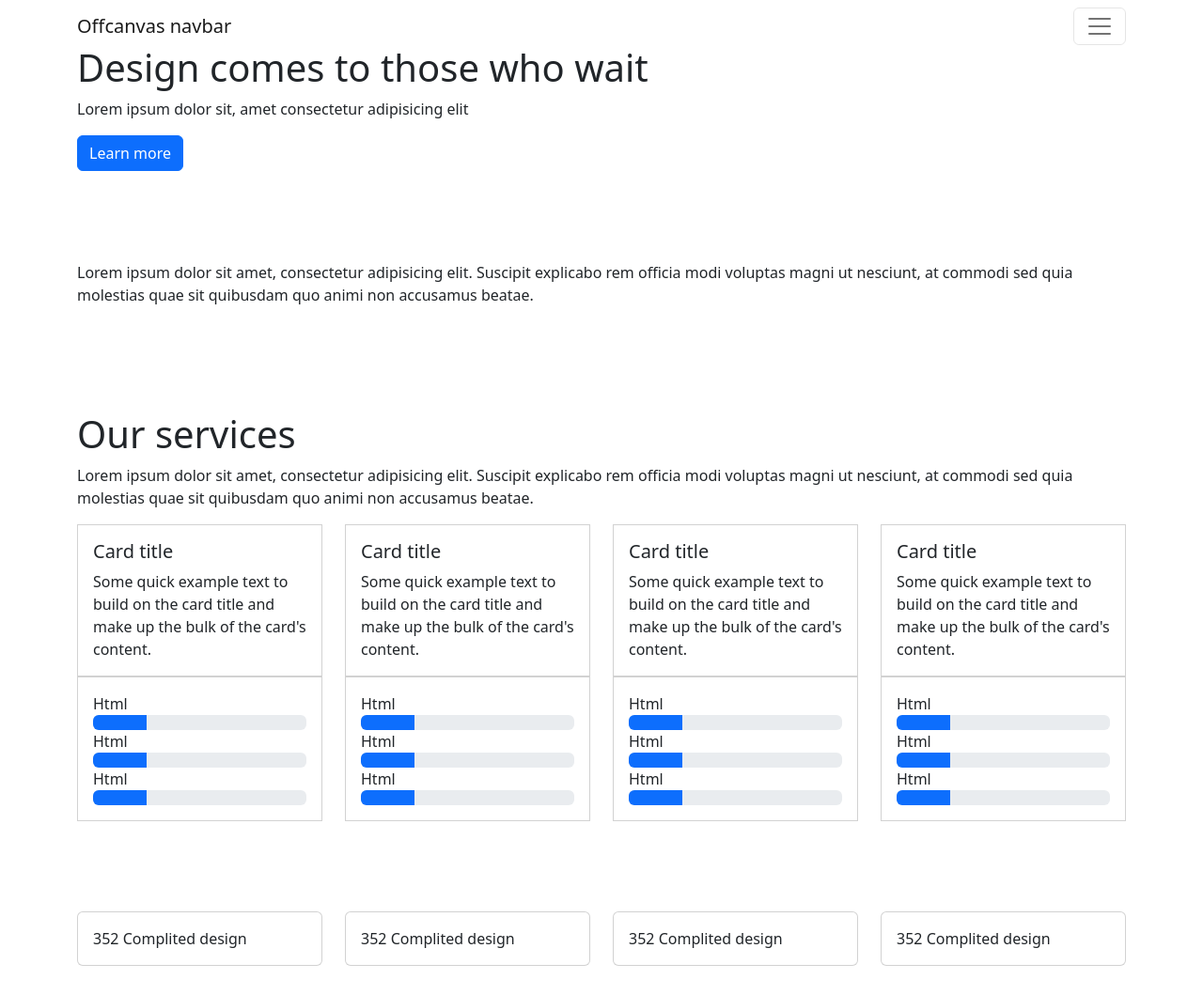
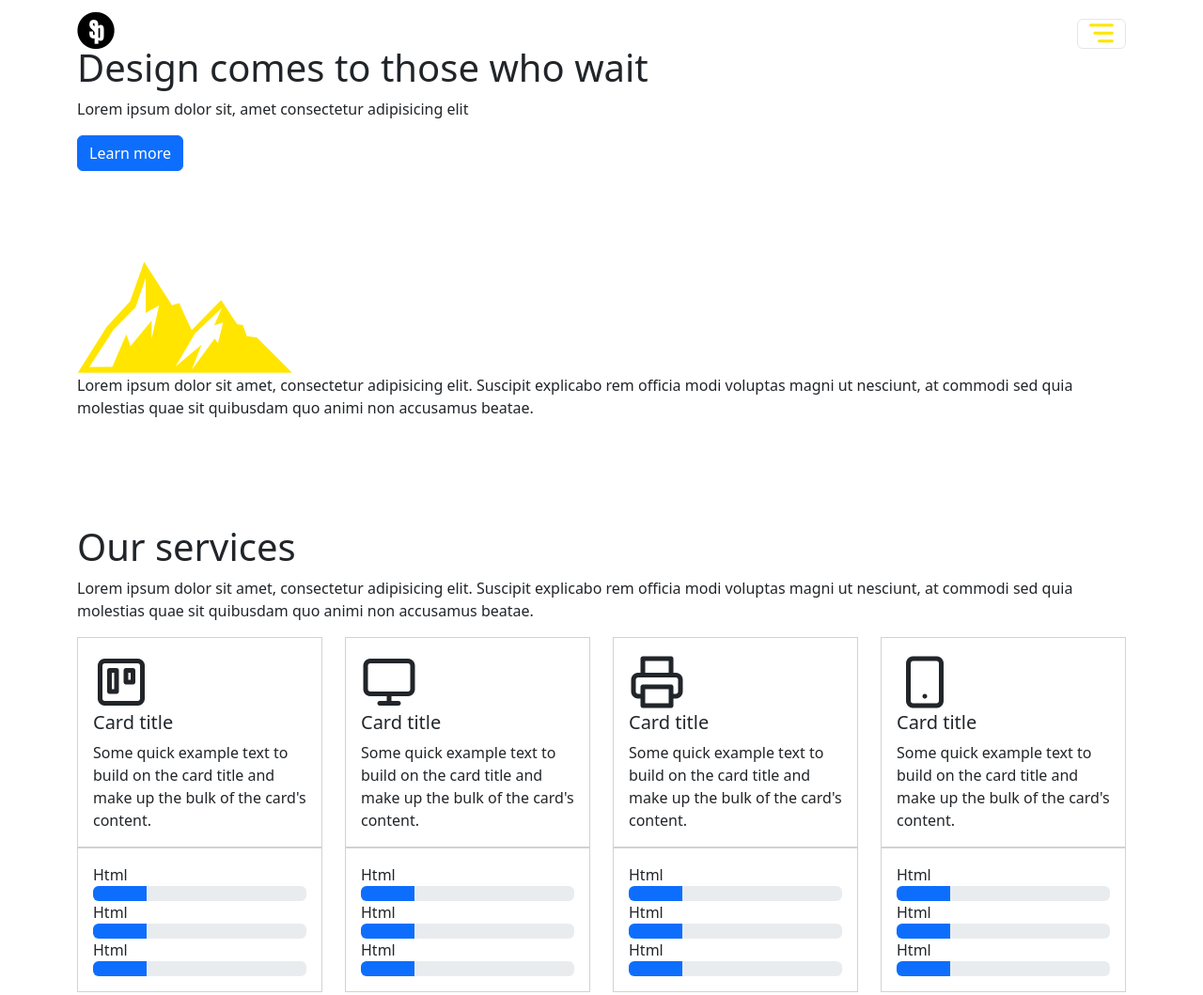
Before and after one commit to CeydosS/sparkle, a website: page index.html in a window 1280 px wide. Shown: the top 1059 px of the page at 94% size. Drawn offline with nearby package versions, Linux system fonts and the light colour scheme.

Commit message:
upload icons

```diff
--- a/index.html
+++ b/index.html
@@ -6,6 +6,7 @@
     <meta http-equiv="X-UA-Compatible" content="IE=edge">
     <meta name="viewport" content="width=device-width, initial-scale=1.0">
     <link rel="stylesheet" href="./node_modules/bootstrap/dist/css/bootstrap.min.css">
+    <link rel="stylesheet" href="style.css">
     <script src="./node_modules/bootstrap/dist/js/bootstrap.min.js"></script>
     <script src="./node_modules/jquery/dist/jquery.min.js"></script>
     <script src="./js/script.js"></script>
@@ -23,17 +24,22 @@
 
             <nav class="navbar bg-body-tertiary fixed-top">
                 <div class="container">
-                    <a class="navbar-brand" href="#">Offcanvas navbar</a>
+                    <a class="navbar-brand" href="#">
+                        <i class="icon-logo"></i>
+                    </a>
                     <button class="navbar-toggler" type="button" data-bs-toggle="offcanvas"
                         data-bs-target="#offcanvasNavbar" aria-controls="offcanvasNavbar">
-                        <span class="navbar-toggler-icon"></span>
+
+                        <i class="icon-menu-btn"></i>
                     </button>
                     <div class="offcanvas offcanvas-end" tabindex="-1" id="offcanvasNavbar"
                         aria-labelledby="offcanvasNavbarLabel">
                         <div class="offcanvas-header">
                             <h5 class="offcanvas-title" id="offcanvasNavbarLabel">Offcanvas</h5>
                             <button type="button" class="btn-close" data-bs-dismiss="offcanvas"
-                                aria-label="Close"></button>
+                                aria-label="Close">
+
+                            </button>
                         </div>
                         <div class="offcanvas-body">
                             <ul class="navbar-nav justify-content-end flex-grow-1 pe-3">
@@ -82,6 +88,7 @@
     <main>
         <section class="about pt-5 pb-5">
             <div class="container">
+                <i class="icon-mountains"></i>
                 <p>Lorem ipsum dolor sit amet, consectetur adipisicing elit.
                     Suscipit explicabo rem officia modi voluptas magni ut nesciunt,
                     at commodi sed quia molestias quae sit quibusdam quo animi non accusamus beatae.
@@ -103,6 +110,7 @@
                     <div class="col-sm-12 col-md-6 col-lg-3">
                         <div class="card rounded-0">
                             <div class="card-body">
+                                <i class="icon-trello"></i>
                                 <h5 class="card-title">Card title</h5>
                                 <p class="card-text">Some quick example text to build on the card title and make up the bulk of
                                     the card's content.
@@ -138,6 +146,7 @@
                     <div class="col-sm-12 col-md-6 col-lg-3">
                         <div class="card rounded-0">
                             <div class="card-body">
+                                <i class="icon-monitor"></i>
                                 <h5 class="card-title">Card title</h5>
                                 <p class="card-text">Some quick example text to build on the card title and make up the bulk of
                                     the card's content.
@@ -173,6 +182,7 @@
                     <div class="col-sm-12 col-md-6 col-lg-3">
                         <div class="card rounded-0">
                             <div class="card-body">
+                                <i class="icon-printer"></i>
                                 <h5 class="card-title">Card title</h5>
                                 <p class="card-text">Some quick example text to build on the card title and make up the bulk of
                                     the card's content.
@@ -208,6 +218,7 @@
                     <div class="col-sm-12 col-md-6 col-lg-3">
                         <div class="card rounded-0">
                             <div class="card-body">
+                                <i class="icon-smartphone"></i>
                                 <h5 class="card-title">Card title</h5>
                                 <p class="card-text">Some quick example text to build on the card title and make up the bulk of
                                     the card's content.
--- /dev/null
+++ b/style.css
@@ -0,0 +1,66 @@
+@font-face {
+  font-family: 'icomoon';
+  src:  url('./fonts/icomoon.eot?3baybx');
+  src:  url('./fonts/icomoon.eot?3baybx#iefix') format('embedded-opentype'),
+    url('./fonts/icomoon.ttf?3baybx') format('truetype'),
+    url('./fonts/icomoon.woff?3baybx') format('woff'),
+    url('./fonts/icomoon.svg?3baybx#icomoon') format('svg');
+  font-weight: normal;
+  font-style: normal;
+  font-display: block;
+}
+
+[class^="icon-"], [class*=" icon-"] {
+  /* use !important to prevent issues with browser extensions that change fonts */
+  font-family: 'icomoon' !important;
+  /* speak: never; */
+  font-style: normal;
+  font-weight: normal;
+  font-variant: normal;
+  text-transform: none;
+  line-height: 1;
+
+  /* Better Font Rendering =========== */
+  -webkit-font-smoothing: antialiased;
+  -moz-osx-font-smoothing: grayscale;
+}
+
+.icon-trello:before {
+  content: "\e909";
+  font-size: 60px;
+}
+.icon-printer:before {
+  content: "\e906";
+  font-size: 60px;
+}
+.icon-smartphone:before {
+  content: "\e907";
+  font-size: 60px;
+}
+.icon-monitor:before {
+  content: "\e908";
+  font-size: 60px;
+}
+.icon-mountains:before {
+  content: "\e905";
+  color: #ffe500;
+  font-size: 120px;
+}
+.icon-menu-btn:before {
+  content: "\e904";
+  color: #ffe500;
+}
+.icon-logo:before {
+  content: "\e903";
+  color: black;
+  font-size: 40px;
+}
+.icon-google:before {
+  content: "\e902";
+}
+.icon-twitter:before {
+  content: "\e901";
+}
+.icon-facebook:before {
+  content: "\e900";
+}
```
Also changed, not shown: fonts/icomoon.ttf (added), fonts/icomoon.woff (added), 2 other files.
